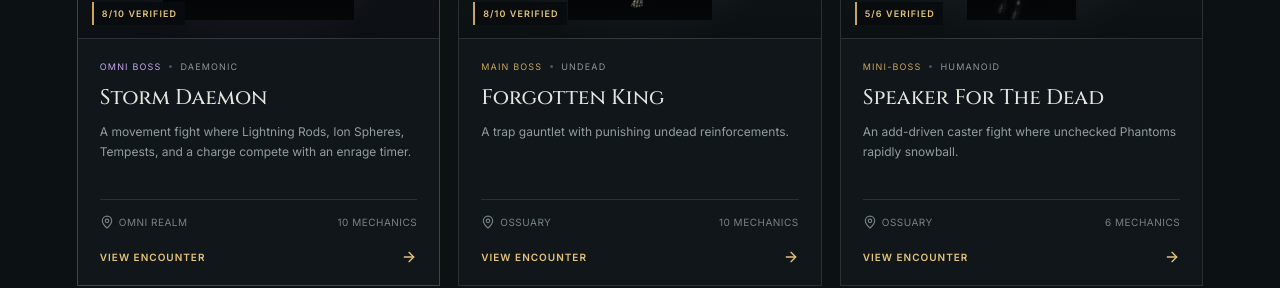
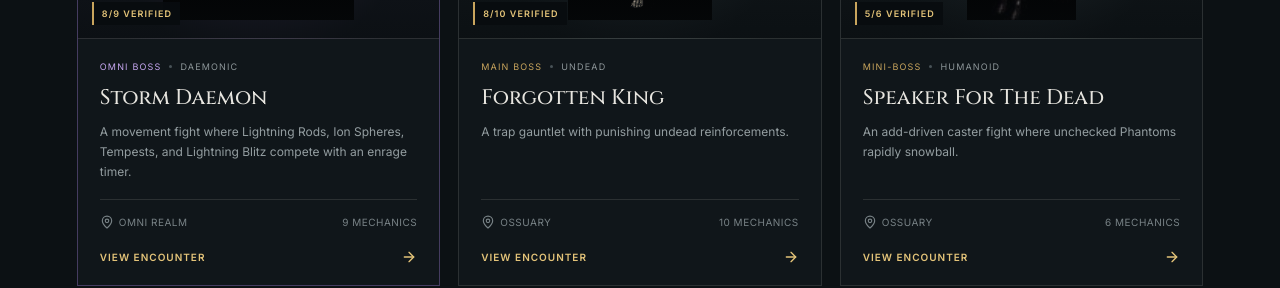
Before and after one commit to minijag/outlandscheatsheet, a React (Vite) app: page / in a window 1280 px wide. Shown: the part 3320-3608 px from the top of the page. Built offline with nearby package versions, Linux system fonts and the light colour scheme.

Commit message:
Update Storm Daemon lightning blitz

```diff
--- a/src/data.js
+++ b/src/data.js
@@ -188,12 +188,12 @@ const rawBosses = [
   },
   {
     name: 'Storm Daemon', type: 'Omni Boss', location: 'Omni Realm', slayer: 'Daemonic', role: 'Mobile lightning controller', confidence: 'medium', image: img('storm-daemon.gif'),
-    summary: 'A movement fight where Lightning Rods, Ion Spheres, Tempests, and a charge compete with an enrage timer.',
+    summary: 'A movement fight where Lightning Rods, Ion Spheres, Tempests, and Lightning Blitz compete with an enrage timer.',
     abilities: [
       ['Lightning Rod', 'Priority target. Calls random 70–80 damage strikes until double-clicked or destroyed.', 'CLICK', 'Lightning Rods are the first priority. Their random strikes deal roughly 70–80 damage but can be avoided by moving. Players can cast spells while auto-attacking the rod.', mechanic('storm-lightning-rod.webp')],
       ['Ion Spheres', 'Charge ranged players, reflect some attacks, and deal roughly 50 stamina plus 15 area damage.', 'MOVE', 'Ion Spheres select ranged players and charge toward them. They reflect some incoming attacks and retaliate for roughly 50 stamina damage plus 15 area damage.', mechanic('storm-ion-spheres.webp')],
       ['Tempest', 'A hurricane deals roughly 10–15 area damage per second. It may slowly follow players, but this is unconfirmed.', 'MOVE', 'A Tempest spawns at a random location and deals approximately 10–15 area damage each second. The source suggests it slowly follows players but explicitly marks that behavior as unconfirmed.', mechanic('storm-tempest.webp')],
-      ['Charge', 'Rushes through a targeted path similarly to the Emperor Dragon.', 'MOVE', 'The Storm Daemon appears to use a charge similar to the Emperor Dragon in Nusero. Leave the targeted path and avoid carrying it through stacked allies.'],
+      ['Lightning Blitz', 'Charges around the arena and creates lightning-shard area damage.', 'MOVE', 'The Storm Daemon charges through the arena while lightning shards create damaging areas. Keep moving out of the shards and avoid carrying the charge through allies.', mechanic('storm-lightning-blitz.webp')],
       ['Enrage Timer', 'The fight becomes more dangerous if the group takes too long.', 'BURN', 'The encounter includes an enrage timer. Balance immediate Lightning Rod control against sustained boss damage so the fight does not run too long.'],
     ],
     tips: ['Destroy every Lightning Rod before returning to the boss.', 'Spread ranged players so Ion Spheres do not converge on the group.', 'Keep moving through lightning and Tempest damage while maintaining enough damage to beat the enrage timer.'],
```
Also changed, not shown: public/mechanics/storm-lightning-blitz.webp (added).
